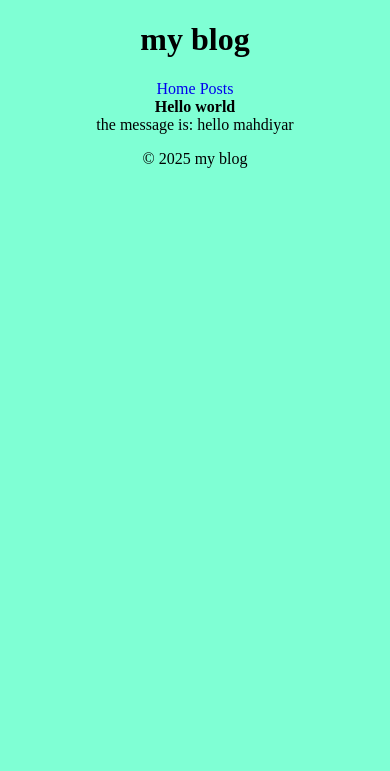
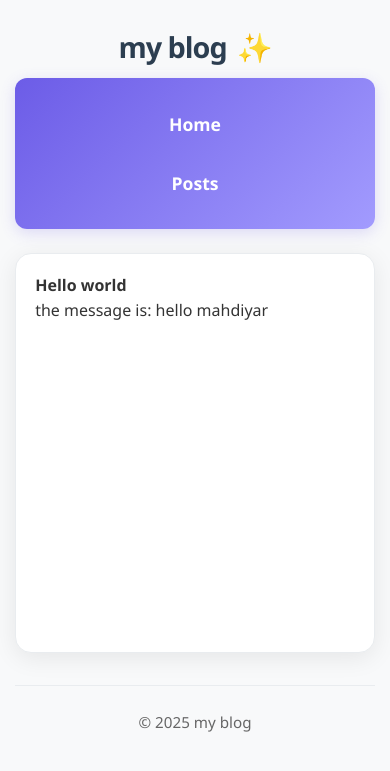
Before and after one commit to MahdiyarDev/project-blog, a PHP site: page / in a window 390 px wide. Shown: the top 771 px of the page. Run offline with PHP 8.4, Linux system fonts and the light colour scheme.

Commit message:
New styles is ready..!

```diff
--- a/public/style.css
+++ b/public/style.css
@@ -1,9 +1,188 @@
-body{
-    background-color: aquamarine;
-    text-align: center;
-    align-items: center;
+/* style.css */
+
+/* Reset و تنظیمات پایه */
+* {
+    margin: 0;
+    padding: 0;
+    box-sizing: border-box;
 }
 
-a{
+body {
+    font-family: 'Segoe UI', Tahoma, Geneva, Verdana, sans-serif;
+    line-height: 1.6;
+    color: #333;
+    background-color: #f8f9fa;
+    max-width: 1200px;
+    margin: 0 auto;
+    padding: 0 20px;
+}
+
+/* هدر و عنوان */
+h1 {
+    text-align: center;
+    margin: 2rem 0 1rem;
+    font-size: 3rem;
+    color: #2c3e50;
+    font-weight: 700;
+    letter-spacing: -1px;
+}
+
+h1::after {
+    content: "✨";
+    margin-left: 10px;
+}
+
+/* نوار ناوبری */
+nav {
+    background: linear-gradient(135deg, #6c5ce7 0%, #a29bfe 100%);
+    padding: 1rem;
+    border-radius: 12px;
+    margin: 1rem auto 2rem;
+    box-shadow: 0 4px 15px rgba(108, 92, 231, 0.2);
+    max-width: 800px;
+}
+
+nav a {
+    color: white;
     text-decoration: none;
+    font-weight: 600;
+    padding: 0.8rem 1.5rem;
+    margin: 0 0.5rem;
+    border-radius: 8px;
+    transition: all 0.3s ease;
+    font-size: 1.1rem;
 }
+
+nav a:hover {
+    background-color: rgba(255, 255, 255, 0.788);
+    transform: translateY(-2px);
+}
+
+nav a:first-child {
+    margin-left: 0;
+}
+
+/* بخش اصلی محتوا */
+main {
+    background-color: white;
+    padding: 2.5rem;
+    border-radius: 16px;
+    box-shadow: 0 5px 25px rgba(0, 0, 0, 0.08);
+    margin-bottom: 3rem;
+    min-height: 400px;
+    border: 1px solid #e9ecef;
+}
+
+/* فوتر */
+footer {
+    text-align: center;
+    padding: 2rem;
+    color: #666;
+    border-top: 1px solid #e9ecef;
+    margin-top: 2rem;
+    font-size: 0.95rem;
+}
+
+footer p {
+    display: flex;
+    align-items: center;
+    justify-content: center;
+    gap: 8px;
+}
+
+/* انیمیشن‌های ظریف */
+@keyframes fadeIn {
+    from {
+        opacity: 0;
+        transform: translateY(20px);
+    }
+    to {
+        opacity: 1;
+        transform: translateY(0);
+    }
+}
+
+body {
+    animation: fadeIn 0.5s ease-out;
+}
+
+/* استایل‌های ریسپانسیو */
+@media (max-width: 768px) {
+    body {
+        padding: 0 15px;
+    }
+
+    h1 {
+        font-size: 2.2rem;
+        margin: 1.5rem 0 0.5rem;
+    }
+
+    nav {
+        padding: 0.8rem;
+        margin: 0.5rem auto 1.5rem;
+    }
+
+    nav a {
+        display: block;
+        text-align: center;
+        margin: 0.5rem 0;
+        padding: 0.7rem;
+    }
+
+    main {
+        padding: 1.5rem;
+        margin-bottom: 2rem;
+    }
+
+    footer {
+        padding: 1.5rem;
+    }
+}
+
+@media (max-width: 480px) {
+    h1 {
+        font-size: 1.8rem;
+    }
+
+    main {
+        padding: 1.2rem;
+    }
+}
+
+/* استایل‌های اضافی برای لینک‌ها و عناصر تعاملی */
+a {
+    color: #6c5ce7;
+    transition: color 0.3s ease;
+}
+
+a:hover {
+    color: #a29bfe;
+}
+
+/* افکت‌های hover برای کارت‌های محتوا */
+main > * {
+    transition: transform 0.2s ease;
+}
+
+main > *:hover {
+    transform: translateY(-2px);
+}
+
+/* اسکرول بار سفارشی */
+::-webkit-scrollbar {
+    width: 10px;
+}
+
+::-webkit-scrollbar-track {
+    background: #f1f1f1;
+    border-radius: 5px;
+}
+
+::-webkit-scrollbar-thumb {
+    background: linear-gradient(135deg, #6c5ce7 0%, #a29bfe 100%);
+    border-radius: 5px;
+}
+
+::-webkit-scrollbar-thumb:hover {
+    background: #6c5ce7;
+}
```
